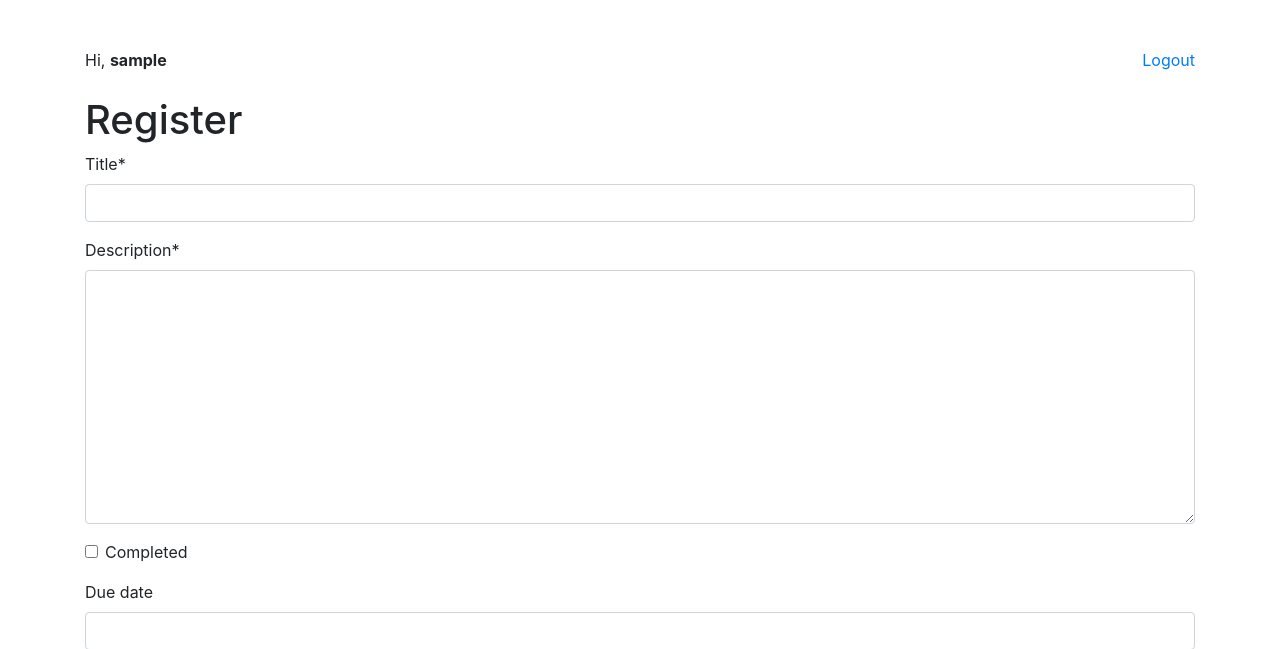
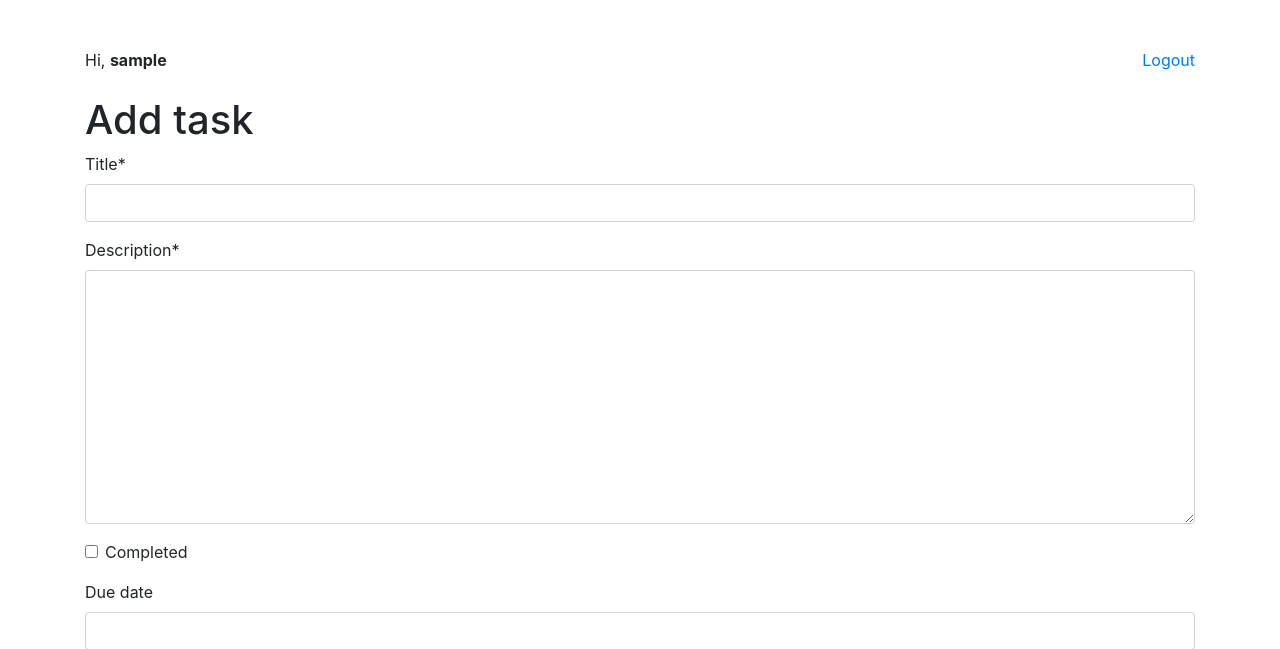
Before and after one commit to drjgouveia/my_task, a Django app: page /add in a window 1280 px wide. Shown: the top 649 px of the page. Run offline with Django 4.2, Linux system fonts and the light colour scheme; the visitor is signed in with stand-in values (Sample User, id 1); some libraries are stand-ins or nearby versions.

Commit message:
Removing mistake on HTML

```diff
--- a/templates/task/add_task.html
+++ b/templates/task/add_task.html
@@ -4,7 +4,7 @@
 {% block title %}Register{% endblock %}
 
 {% block body %}
-    <h1>Register</h1>
+    <h1>Add task</h1>
     <form method="POST">
         {% csrf_token %}
         {{ form|crispy }}
--- a/templates/task/modify_task.html
+++ b/templates/task/modify_task.html
@@ -4,7 +4,7 @@
 {% block title %}Register{% endblock %}
 
 {% block body %}
-    <h1>Register</h1>
+    <h1>Modify task</h1>
     <form method="POST">
         {% csrf_token %}
         {{ form|crispy }}
```
